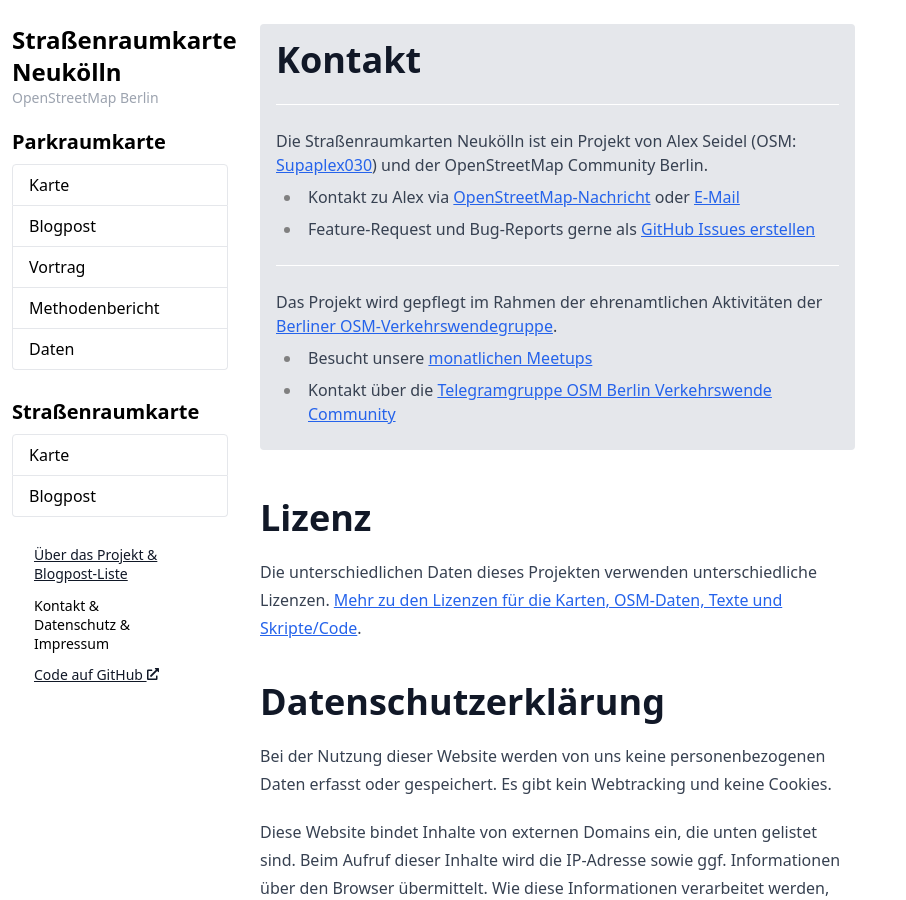
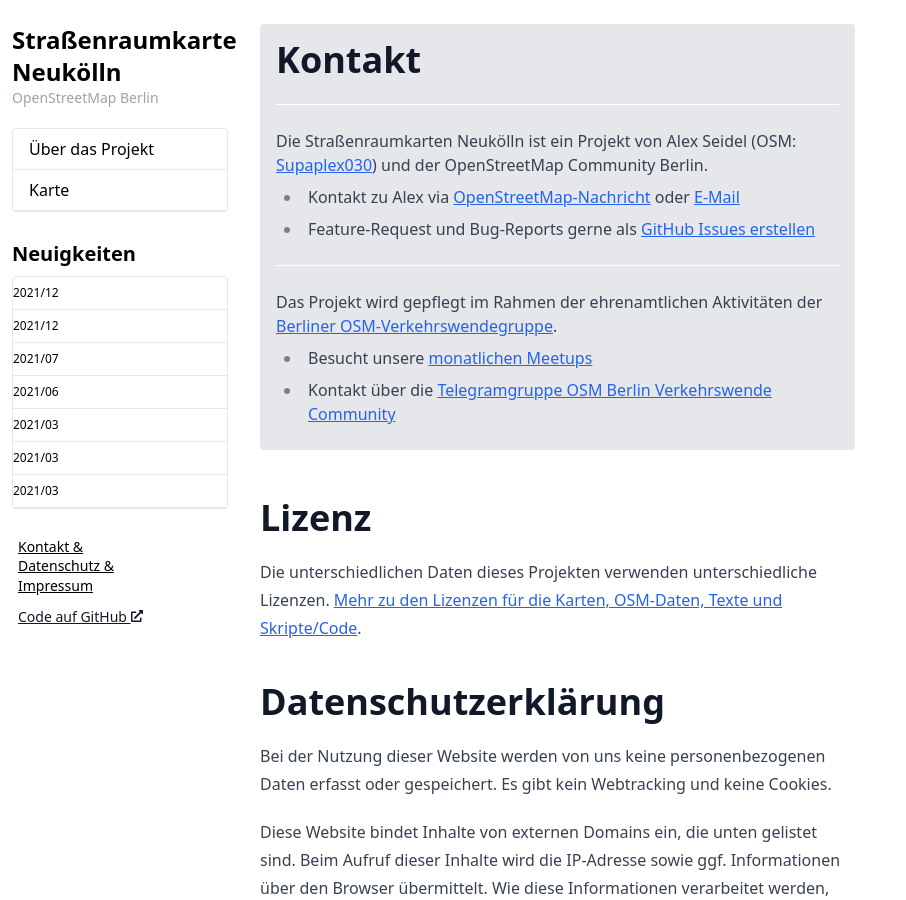
Before and after one commit to osmberlin/strassenraumkarte-neukoelln, a Jekyll site: the page built from contact.md, in a window 1280 px wide and 900 px high. Shown: the whole window, without its empty margins (0-906 px from the left). Built offline with Jekyll 4.4.1, drawn with Linux system fonts in a browser that asks for light colours.

Commit message:
Menu: Remove Parkraum, Liste News in Menu

```diff
--- /dev/null
+++ b/_includes/menu.html
@@ -0,0 +1,33 @@
+<nav
+  class="relative z-[1001] w-full px-3 py-3 shadow-xl lg:z-auto lg:w-60 lg:py-6 lg:shadow-none"
+>
+  <h1 class="text-xl font-semibold !leading-[1.15] lg:text-2xl">
+    Straßenraumkarte Neukölln
+  </h1>
+  <p class="text-sm text-gray-400 lg:mb-5">OpenStreetMap Berlin</p>
+
+  <a
+    data-show-hide-trigger="navi"
+    class="absolute top-5 right-5 block rounded-sm border border-blue-500 bg-blue-200 text-blue-500 print:hidden lg:hidden"
+  >
+    <!-- https://fontawesome.com/v5.15/icons/bars?style=solid -->
+    <svg
+      xmlns="http://www.w3.org/2000/svg"
+      fill="currentColor"
+      class="h-8 w-8"
+      viewBox="0 0 16 16"
+    >
+      <path
+        fill-rule="evenodd"
+        d="M2.5 12a.5.5 0 0 1 .5-.5h10a.5.5 0 0 1 0 1H3a.5.5 0 0 1-.5-.5zm0-4a.5.5 0 0 1 .5-.5h10a.5.5 0 0 1 0 1H3a.5.5 0 0 1-.5-.5zm0-4a.5.5 0 0 1 .5-.5h10a.5.5 0 0 1 0 1H3a.5.5 0 0 1-.5-.5z"
+      />
+    </svg>
+  </a>
+
+  <div
+    data-show-hide-target="navi"
+    class="hidden transition-all duration-150 lg:block"
+  >
+    {% include menu/strassenraumkarte.html %} {% include menu/general.html %}
+  </div>
+</nav>
--- a/_includes/menu/general.html
+++ b/_includes/menu/general.html
@@ -1,25 +1,32 @@
-<ul class="lg:mb-4 lg:ml-4 leading-snug prose prose-sm lg:space-y-3 grid grid-cols-3 lg:block gap-3 lg:gap-0">
+<ul
+  class="prose prose-sm grid grid-cols-3 gap-3 leading-snug lg:mb-4 lg:ml-3 lg:block lg:gap-0 lg:space-y-3"
+>
   <li>
-    <a class="hover:text-gray-500 underline {% if page.menu_highlight == 'about' %}text-black no-underline text-bold{% endif %}"
-      href="{{ 'about' | relative_url }}">
-      Über das Projekt & <br>Blogpost-Liste
+    <a
+      class="{% if page.menu_highlight == 'contact' %}text-black text-bold{% endif %} underline hover:text-gray-500"
+      href="{{ 'contact' | relative_url }}"
+    >
+      Kontakt & <br />Datenschutz & <br />Impressum
     </a>
   </li>
   <li>
-    <a class="hover:text-gray-500 underline {% if page.menu_highlight == 'contact' %}text-black no-underline text-bold{% endif %}"
-      href="{{ 'contact' | relative_url }}">
-      Kontakt & <br>Datenschutz & <br>Impressum
-    </a>
-  </li>
-  <li>
-    <a class="hover:text-gray-500 underline" href="https://github.com/SupaplexOSM/strassenraumkarte-neukoelln"
-      target="_blank">
+    <a
+      class="underline hover:text-gray-500"
+      href="https://github.com/SupaplexOSM/strassenraumkarte-neukoelln"
+      target="_blank"
+    >
       Code auf GitHub
-      <svg aria-hidden="true" focusable="false" role="img" viewBox="0 0 512 512"
-        class="inline-block w-3 h-3 object-cover align-baseline">
-        <path fill="currentColor"
-          d="M432,320H400a16,16,0,0,0-16,16V448H64V128H208a16,16,0,0,0,16-16V80a16,16,0,0,0-16-16H48A48,48,0,0,0,0,112V464a48,48,0,0,0,48,48H400a48,48,0,0,0,48-48V336A16,16,0,0,0,432,320ZM488,0h-128c-21.37,0-32.05,25.91-17,41l35.73,35.73L135,320.37a24,24,0,0,0,0,34L157.67,377a24,24,0,0,0,34,0L435.28,133.32,471,169c15,15,41,4.5,41-17V24A24,24,0,0,0,488,0Z">
-        </path>
+      <svg
+        aria-hidden="true"
+        focusable="false"
+        role="img"
+        viewBox="0 0 512 512"
+        class="inline-block h-3 w-3 object-cover align-baseline"
+      >
+        <path
+          fill="currentColor"
+          d="M432,320H400a16,16,0,0,0-16,16V448H64V128H208a16,16,0,0,0,16-16V80a16,16,0,0,0-16-16H48A48,48,0,0,0,0,112V464a48,48,0,0,0,48,48H400a48,48,0,0,0,48-48V336A16,16,0,0,0,432,320ZM488,0h-128c-21.37,0-32.05,25.91-17,41l35.73,35.73L135,320.37a24,24,0,0,0,0,34L157.67,377a24,24,0,0,0,34,0L435.28,133.32,471,169c15,15,41,4.5,41-17V24A24,24,0,0,0,488,0Z"
+        ></path>
       </svg>
     </a>
   </li>
--- a/_includes/menu/navigation.html
+++ /dev/null
@@ -1,19 +0,0 @@
-<nav class="w-full lg:w-60 px-3 py-3 lg:py-6 relative shadow-xl lg:shadow-none z-[1001] lg:z-auto">
-  <h1 class="text-xl lg:text-2xl font-semibold leading-tight">Straßenraumkarte Neukölln</h1>
-  <p class="text-gray-400 lg:mb-5 text-sm">OpenStreetMap Berlin</p>
-
-  <a data-show-hide-trigger='navi'
-    class="block lg:hidden print:hidden absolute top-5 right-5 border border-blue-500 rounded-sm bg-blue-200 text-blue-500">
-    <!-- https://fontawesome.com/v5.15/icons/bars?style=solid -->
-    <svg xmlns="http://www.w3.org/2000/svg" fill="currentColor" class="w-8 h-8" viewBox="0 0 16 16">
-      <path fill-rule="evenodd"
-        d="M2.5 12a.5.5 0 0 1 .5-.5h10a.5.5 0 0 1 0 1H3a.5.5 0 0 1-.5-.5zm0-4a.5.5 0 0 1 .5-.5h10a.5.5 0 0 1 0 1H3a.5.5 0 0 1-.5-.5zm0-4a.5.5 0 0 1 .5-.5h10a.5.5 0 0 1 0 1H3a.5.5 0 0 1-.5-.5z" />
-    </svg>
-  </a>
-
-  <div data-show-hide-target='navi' class="hidden lg:block transition-all duration-150">
-    {% include menu/parkraumkarte.html %}
-    {% include menu/strassenraumkarte.html %}
-    {% include menu/general.html %}
-  </div>
-</nav>
--- a/_includes/menu/parkraumkarte.html
+++ /dev/null
@@ -1,27 +0,0 @@
-<h2 class="text-xl font-semibold my-2">Parkraumkarte</h2>
-<div class="mb-7 flex flex-col">
-  <a data-link="parkingmap" href="{{ '/?map=parkingmap' | relative_url }}"
-    class="py-2 px-4 border border-gray-200 rounded-t hover:bg-blue-50">
-    Karte
-  </a>
-
-  <a href="{{ '/posts/2021-03-12-parkraumanalyse' | relative_url }}"
-    class="py-2 px-4 border border-gray-200 border-t-0 {% if page.menu_highlight == 'blogpost_parkraumkarte' %}menu-active{% else %}hover:bg-blue-50{% endif %}">
-    Blogpost
-  </a>
-
-  <a href="{{ '/posts/2021-06-08-vortrag-fossgis' | relative_url }}"
-    class="py-2 px-4 border border-gray-200 border-t-0 {% if page.menu_highlight == 'vortrag_parkraumanalyse' %}menu-active{% else %}hover:bg-blue-50{% endif %}">
-    Vortrag
-  </a>
-
-  <a href="{{ '/parkraumkarte/report' | relative_url }}"
-    class="py-2 px-4 border border-gray-200 border-t-0 {% if page.menu_highlight == 'report' %}menu-active{% else %}hover:bg-blue-50{% endif %}">
-    Methodenbericht
-  </a>
-
-  <a href="{{ '/parkraumkarte/data' | relative_url }}"
-    class="py-2 px-4 border border-gray-200 border-t-0 rounded-b {% if page.menu_highlight == 'data' %}menu-active{% else %}hover:bg-blue-50{% endif %}">
-    Daten
-  </a>
-</div>
--- a/_includes/menu/strassenraumkarte.html
+++ b/_includes/menu/strassenraumkarte.html
@@ -1,13 +1,42 @@
-
-<h2 class="text-xl font-semibold my-2">Straßenraumkarte</h2>
-<div class="mb-7 flex flex-col">
-  <a data-link="micromap" href="{{ '/?map=micromap' | relative_url }}"
-    class="py-2 px-4 border border-gray-200 rounded-t hover:bg-blue-50">
+<div
+  class="mb-7 flex flex-col overflow-hidden rounded border border-b-0 border-gray-200"
+>
+  <a
+    href="{{ 'about' | relative_url }}"
+    class="{% if page.menu_highlight == 'about' %}menu-active{% else %}hover:bg-blue-50{% endif %} border-b border-gray-200 py-2 px-4"
+  >
+    Über das Projekt
+  </a>
+  <a
+    data-link="micromap"
+    href="{{ '/?map=micromap' | relative_url }}"
+    class="{% if page.menu_highlight == 'map' %}menu-active{% else %}hover:bg-blue-50{% endif %} border-b border-gray-200 py-2 px-4 hover:bg-blue-50"
+  >
     Karte
   </a>
+</div>
 
-  <a href="{{ '/posts/2021-07-18-strassenraumkarte' | relative_url }}"
-    class="py-2 px-4 border border-gray-200 border-t-0 rounded-b {% if page.menu_highlight == 'blogpost_strassenraumkarte' %}menu-active{% else %}hover:bg-blue-50{% endif %}">
-    Blogpost
+<h2 class="my-2 text-xl font-semibold">
+  <a
+    href="{{ '/posts/2021-07-18-strassenraumkarte' | relative_url }}"
+    class="{% if page.menu_highlight == 'posts' %}{% else %}hover:text-blue-500{% endif %} text-black"
+  >
+    Neuigkeiten
   </a>
+</h2>
+<div
+  class="mb-7 flex flex-col overflow-hidden rounded border border-b-0 border-gray-200"
+>
+  {% for post in site.posts -%} {% unless post.redirect_to %}
+  <a
+    href="{{ post.url | relative_url }}"
+    class="{% if page.url == post.url %}menu-active{% else %}hover:bg-blue-50{% endif %} flex items-center border-b border-gray-200 py-2 pl-4 leading-tight"
+  >
+    <span
+      class="mr-1 -ml-1.5 inline-flex rounded-full bg-gray-100 px-1.5 py-0.5 text-xs text-gray-500"
+      >{{ post.date | date: site.minima.date_format | date: "%Y/%m" }}</span
+    >
+    {{ post.menu_title }}
+  </a>
+  {% endunless %} {% endfor -%}
 </div>
--- a/_layouts/default.html
+++ b/_layouts/default.html
@@ -59,7 +59,7 @@
 
 <body>
   <div class="flex flex-col lg:flex-row lg:gap-5 computed-h-screen">
-    {% include menu/navigation.html %}
+    {% include menu.html %}
 
     <section class="flex-1">
       {{ content }}
```
